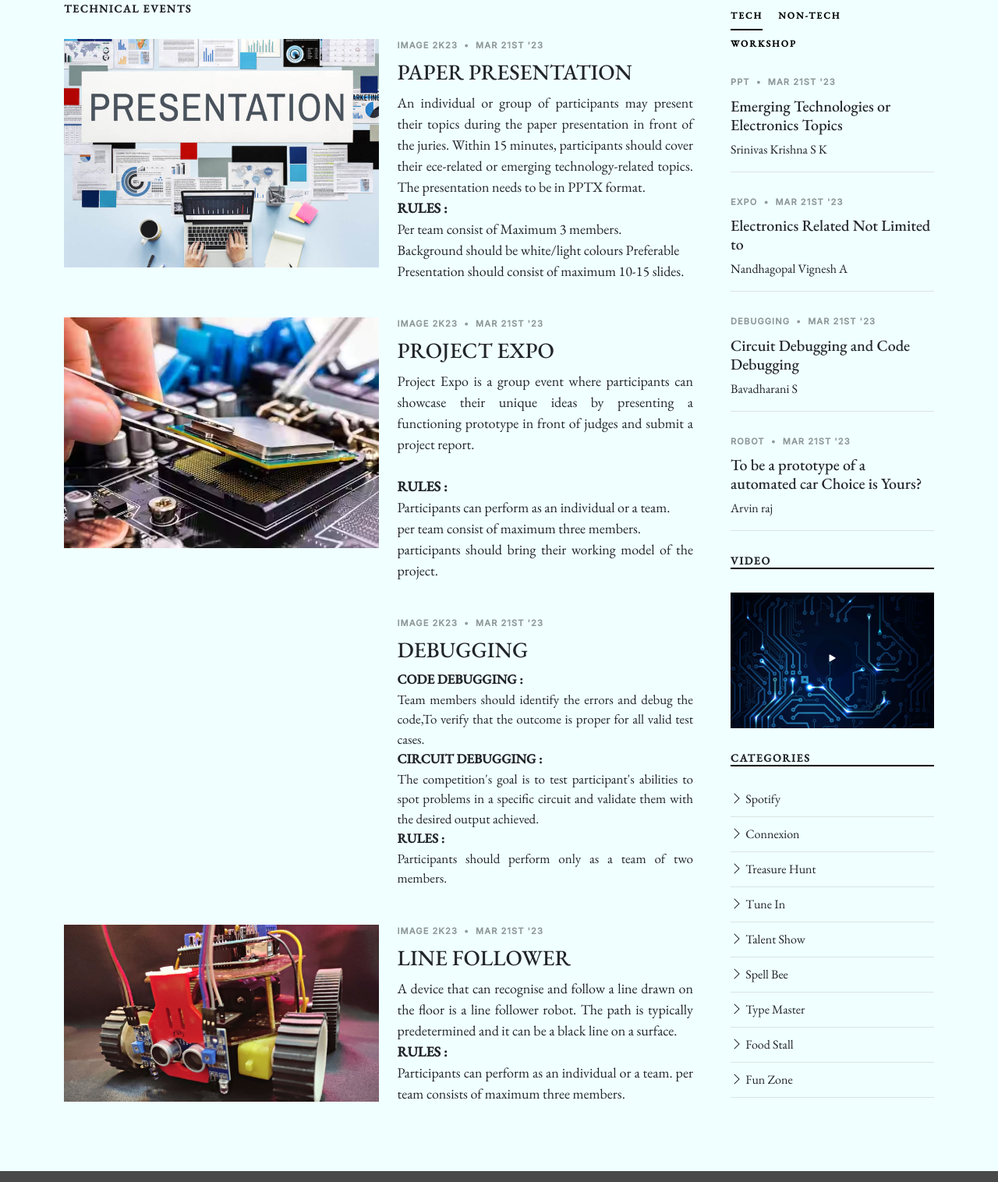
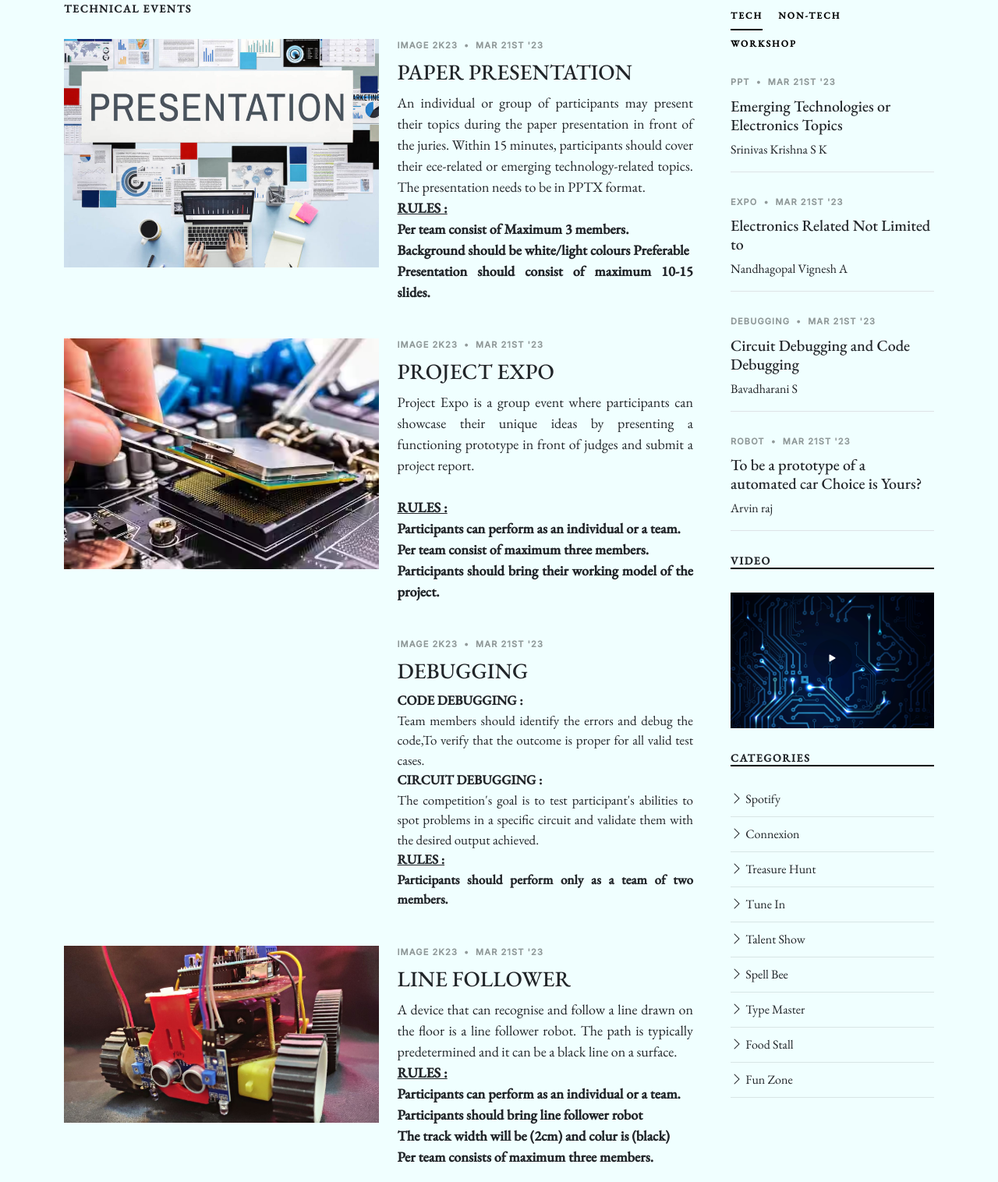
Before and after one commit to Intec-Image23/Image-23, a plain HTML site: page category.html in a window 1280 px wide. Shown: the part 127-1643 px from the top of the page at 78% size. Drawn offline with nearby package versions, Linux system fonts and the light colour scheme; a web font is replaced by a local one.

Commit message:
Add files via upload

```diff
--- a/category.html
+++ b/category.html
@@ -70,6 +70,8 @@
   <!-- End Header -->
 
   <main id="main">
+
+
     <section>
       <div class="container">
         <div class="row">
@@ -91,10 +93,10 @@
                   Within 15 minutes, participants should cover their ece-related or emerging technology-related topics.
                   The presentation needs to be in PPTX format.
                   <br>
-                  <span style="font-weight: bold;">RULES :</span><br>
-                   Per team consist of Maximum 3 members. <br>
+                  <span style="font-weight: bold;text-decoration: underline;">RULES :</span><br>
+                  <b> Per team consist of Maximum 3 members. <br>
                    Background should be white/light colours Preferable<br>
-                   Presentation should consist of maximum 10-15 slides. </p>
+                   Presentation should consist of maximum 10-15 slides.</b>  </p>
 
               </div>
             </div>
@@ -109,10 +111,10 @@
                 <p style="font-size: 18px;text-align: justify;">Project Expo is a group event where participants can showcase their unique ideas by
                   presenting a functioning prototype in front of judges and submit a project report. <br>  <br>
 
-                  <span style="font-weight: bold;">RULES :</span> <br>
-                  Participants can perform as an individual or a team.<br>
-                  per team consist of maximum three members.<br>
-                  participants should bring their working model of the project.</p>
+                  <span style="font-weight: bold;text-decoration: underline;">RULES :</span> <br>
+                 <b> Participants can perform as an individual or a team.<br>
+                  Per team consist of maximum three members.<br>
+                  Participants should bring their working model of the project.</b></p>
 
               </div>
             </div>
@@ -129,8 +131,8 @@
                  <span style="font-weight: bold;">CIRCUIT DEBUGGING :</span> <br>
                   The competition's goal is to test participant's abilities to spot problems in a specific circuit and validate
                   them with the desired output achieved. <br>
-                  <span style="font-weight: bold;">RULES :</span><br>
-                  Participants should perform only as a team of two members.
+                  <span style="font-weight: bold;text-decoration: underline;">RULES :</span><br>
+                 <b> Participants should perform only as a team of two members.</b>
                 </p>
 
               </div>
@@ -145,9 +147,11 @@
                 <h3><a >LINE FOLLOWER</a></h3>
                 <p style="font-size: 18px;text-align: justify;">A device that can recognise and follow a line drawn on the floor is a line follower robot.
                    The path is typically predetermined and it can be a black line on a surface. <br>
-                   <span style="font-weight: bold;">RULES :</span><br>
-                   Participants can perform as an individual or a team.
-                   per team consists of maximum three members.
+                   <span style="font-weight: bold;text-decoration: underline;">RULES :</span><br>
+                  <b> Participants can perform as an individual or a team. <br>
+                    Participants should bring line follower robot<br>
+                   The track width will be (2cm) and colur is (black)<br>
+                   Per team consists of maximum three members.</b>
                   </p>
 
               </div>
```
Also changed, not shown: index.html (+24 -2 lines).
